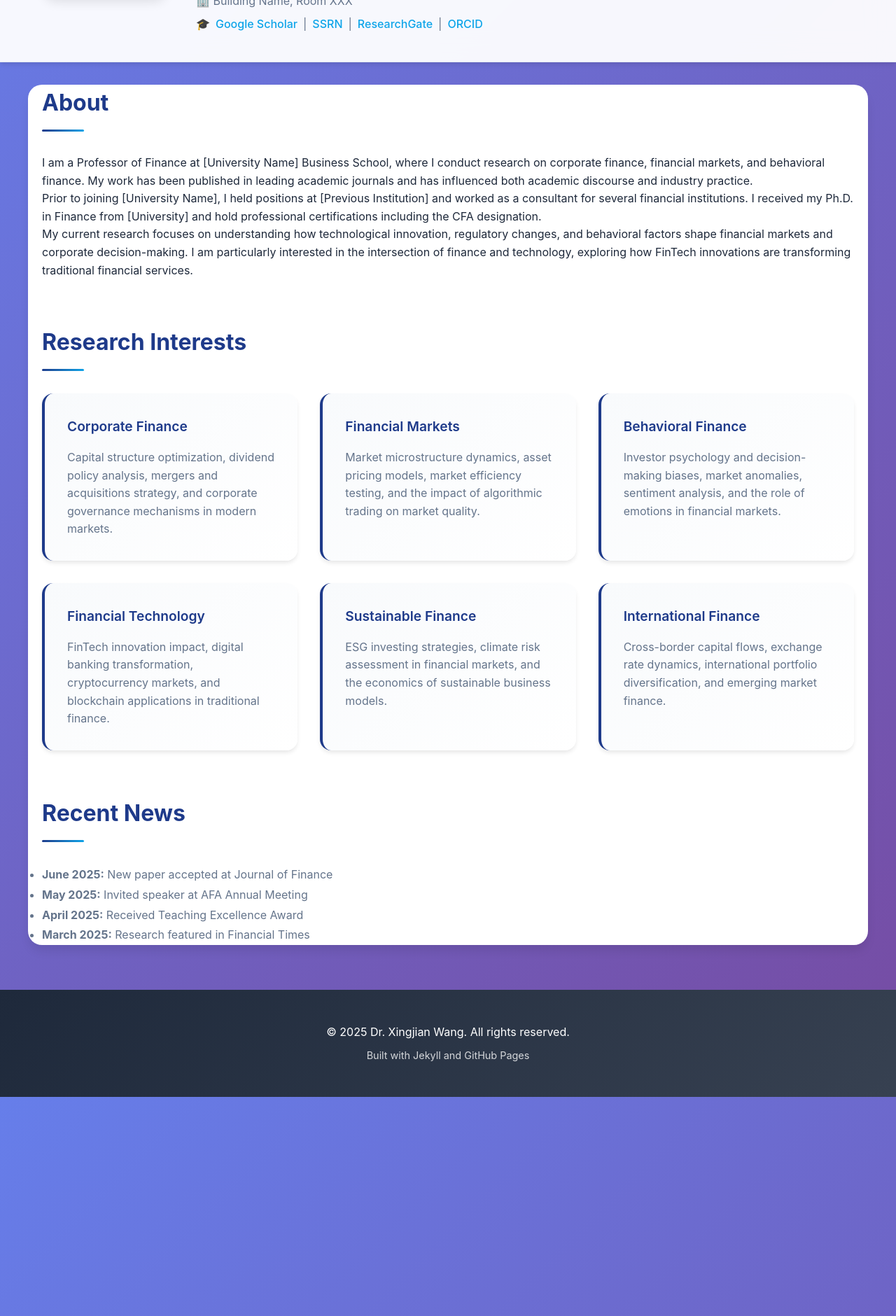
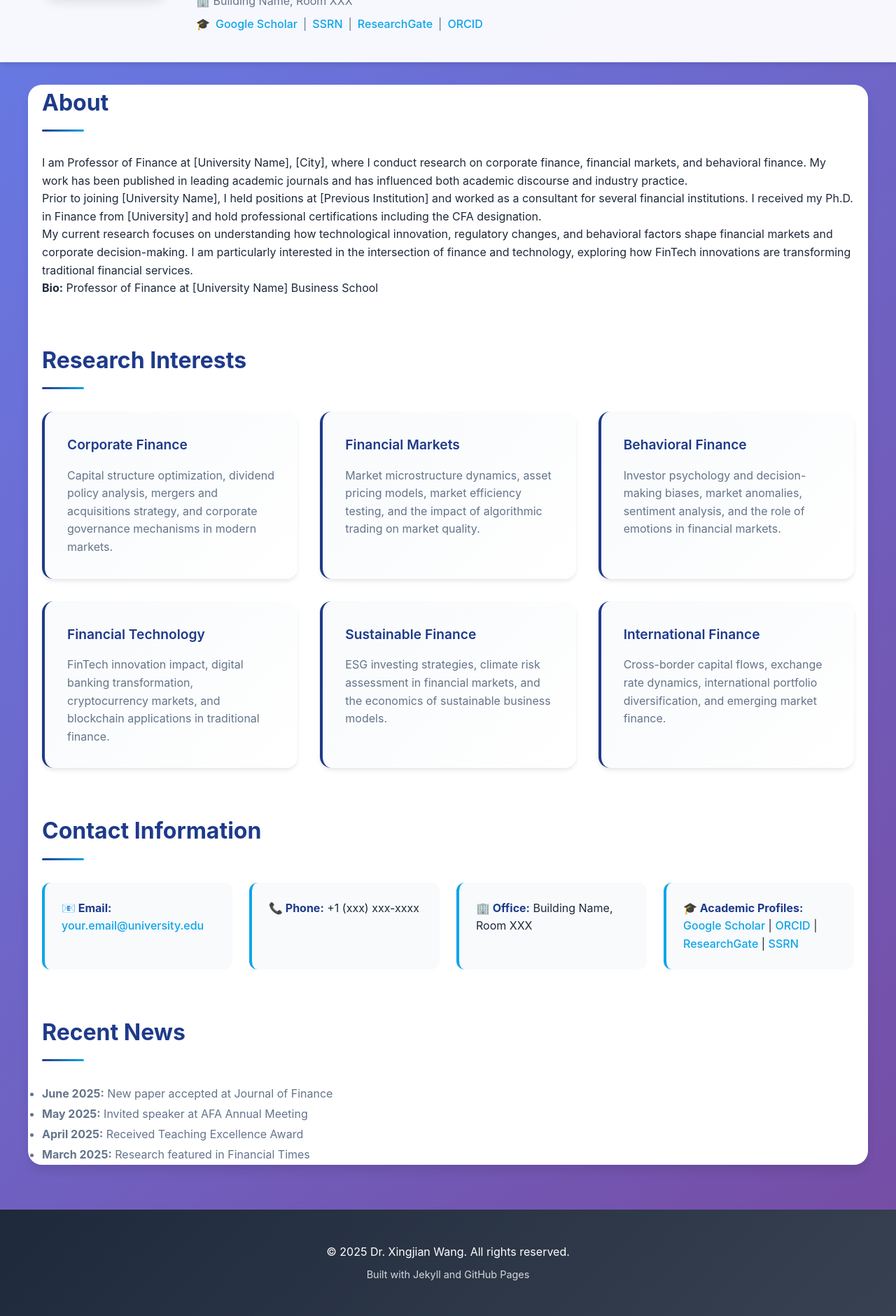
Before and after one commit to Victor-finance/Victor-finance.github.io, a Jekyll site: the page built from index.md, in a window 1280 px wide, cut to the strip 276-2156 px from the top of the page. Shown: the whole strip at 70% size. Built offline with Jekyll 4.4.1, drawn with Linux system fonts in a browser that asks for light colours; our own code applies the rules of GitHub Pages for plain Markdown files.

Commit message:
Update index.md

```diff
--- a/index.md
+++ b/index.md
@@ -10,11 +10,15 @@ redirect_from:
 
 <div class="section" id="about">
   <h2>About</h2>
-  <p>I am a Professor of Finance at [University Name] Business School, where I conduct research on corporate finance, financial markets, and behavioral finance. My work has been published in leading academic journals and has influenced both academic discourse and industry practice.</p>
+  <p>I am {{ site.author.employer | default: "a Professor of Finance" }} at {{ site.author.location | default: "[University Name] Business School" }}, where I conduct research on corporate finance, financial markets, and behavioral finance. My work has been published in leading academic journals and has influenced both academic discourse and industry practice.</p>
 
-  <p>Prior to joining [University Name], I held positions at [Previous Institution] and worked as a consultant for several financial institutions. I received my Ph.D. in Finance from [University] and hold professional certifications including the CFA designation.</p>
+  <p>Prior to joining {{ site.author.location | split: ',' | first | default: "[University Name]" }}, I held positions at [Previous Institution] and worked as a consultant for several financial institutions. I received my Ph.D. in Finance from [University] and hold professional certifications including the CFA designation.</p>
 
   <p>My current research focuses on understanding how technological innovation, regulatory changes, and behavioral factors shape financial markets and corporate decision-making. I am particularly interested in the intersection of finance and technology, exploring how FinTech innovations are transforming traditional financial services.</p>
+
+  {% if site.author.bio %}
+  <p><strong>Bio:</strong> {{ site.author.bio }}</p>
+  {% endif %}
 </div>
 
 <div class="section" id="research">
@@ -43,6 +47,37 @@ redirect_from:
     <div class="research-card">
       <h4>International Finance</h4>
       <p>Cross-border capital flows, exchange rate dynamics, international portfolio diversification, and emerging market finance.</p>
+    </div>
+  </div>
+</div>
+
+<div class="section" id="contact-info">
+  <h2>Contact Information</h2>
+  <div class="contact-grid">
+    {% if site.author.email %}
+    <div class="contact-item">
+      <strong>📧 Email:</strong> <a href="mailto:{{ site.author.email }}">{{ site.author.email }}</a>
+    </div>
+    {% endif %}
+
+    {% if site.author.phone %}
+    <div class="contact-item">
+      <strong>📞 Phone:</strong> {{ site.author.phone }}
+    </div>
+    {% endif %}
+
+    {% if site.author.office %}
+    <div class="contact-item">
+      <strong>🏢 Office:</strong> {{ site.author.office }}
+    </div>
+    {% endif %}
+
+    <div class="contact-item">
+      <strong>🎓 Academic Profiles:</strong><br>
+      {% if site.author.googlescholar %}<a href="{{ site.author.googlescholar }}" target="_blank">Google Scholar</a>{% endif %}
+      {% if site.author.orcid %} | <a href="{{ site.author.orcid }}" target="_blank">ORCID</a>{% endif %}
+      {% if site.author.researchgate %} | <a href="{{ site.author.researchgate }}" target="_blank">ResearchGate</a>{% endif %}
+      {% if site.author.ssrn %} | <a href="{{ site.author.ssrn }}" target="_blank">SSRN</a>{% endif %}
     </div>
   </div>
 </div>
@@ -111,9 +146,39 @@ redirect_from:
   line-height: 1.6;
 }
 
+/* 联系信息网格 */
+.contact-grid {
+  display: grid;
+  grid-template-columns: repeat(auto-fit, minmax(250px, 1fr));
+  gap: 1.5rem;
+  margin-top: 1.5rem;
+}
+
+.contact-item {
+  background: #f8fafc;
+  padding: 1.5rem;
+  border-radius: 12px;
+  border-left: 4px solid #0ea5e9;
+}
+
+.contact-item strong {
+  color: #1e3a8a;
+}
+
+.contact-item a {
+  color: #0ea5e9;
+  text-decoration: none;
+  font-weight: 500;
+}
+
+.contact-item a:hover {
+  text-decoration: underline;
+}
+
 /* 响应式设计 */
 @media (max-width: 768px) {
-  .research-grid {
+  .research-grid,
+  .contact-grid {
     grid-template-columns: 1fr;
   }
 }
```
